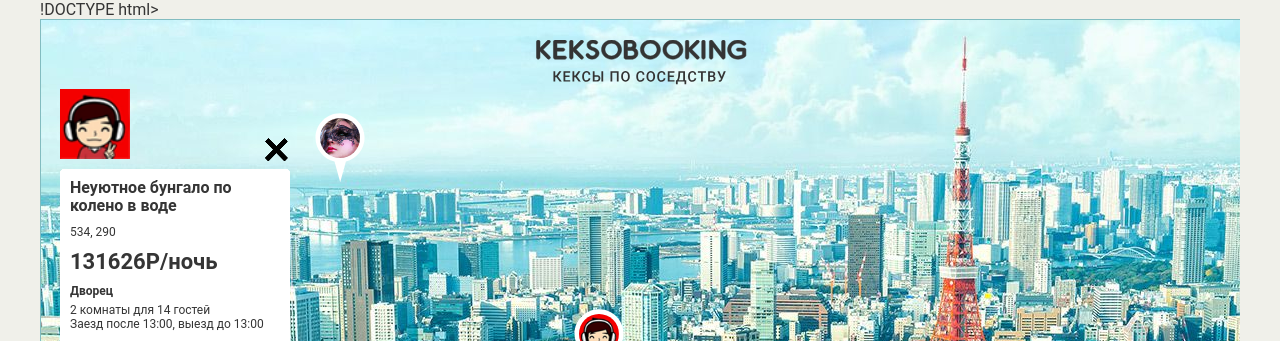
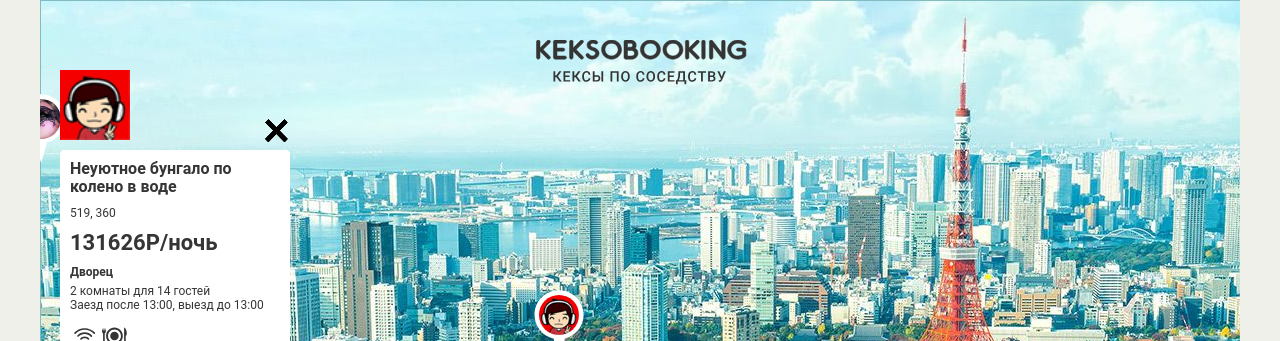
Before and after one commit to ArnaBlack/keksobooking, a plain HTML site: page index.html in a window 1280 px wide. Shown: the top 341 px of the page. Drawn offline with Linux system fonts and the light colour scheme; files whose address does not match are found by name.

Commit message:
мелкие правки

```diff
--- a/index.html
+++ b/index.html
@@ -1,4 +1,4 @@
-!DOCTYPE html>
+<!DOCTYPE html>
 <html lang="ru">
 <head>
   <meta charset="utf-8">
--- a/js/map.js
+++ b/js/map.js
@@ -62,6 +62,11 @@ var TYPES_MAP = {
   bungalo: 'Бунгало'
 };
 
+var template = document.querySelector('template');
+var map = document.querySelector('.map');
+var mapPins = map.querySelector('.map__pins');
+var mapFilters = map.querySelector('.map__filters-container');
+
 //функция генерации случайных значений
 var generateRandomData = function (min, max) {
  return Math.floor(Math.random() * (max - min + 1)) + min;
@@ -78,18 +83,17 @@ var shufflePhotos = function (arr){
 		copyArr[i] = temp;
 	}
 	return copyArr;
-}
+};
 //функция обрезки массива FEATURES
 var cutFeatures = function (arr) {
 	return arr.slice(0, generateRandomData(1,arr.length));
-}
-
+};
 //функция генерации случайных данных
 var generateAds = function () {
 	var OFFERS= [];
 	for (var i = 0; i < ADS_DATA.QUANTITY; i++) {
-		var x = generateRandomData(ADS_DATA.xRangeFrom, ADS_DATA.xRangeTo)- (PIN_SIZE.WIDTH / 2);
-		var y = generateRandomData(ADS_DATA.yRangeFrom, ADS_DATA.yRangeTo)  - PIN_SIZE.HEIGHT;
+		var x = generateRandomData(0, map.clientWidth + 1);
+		var y = generateRandomData(ADS_DATA.yRangeFrom, ADS_DATA.yRangeTo + 1);
 		OFFERS.push({
 			author: {
 				avatar: 'img/avatars/user' +  (i < 10 ? '0' : '') + (i + 1) + '.png'
@@ -133,7 +137,7 @@ var createFeaturesFragment = function (adData, template) {
   };
 
   return featuresElements;
-}
+};
 // огтрисовка фото
 var createPhotoFragment = function (adData, template) {
   var photoElements = template.querySelector('.popup__photos');
@@ -148,10 +152,9 @@ var createPhotoFragment = function (adData, template) {
 
 return photoElements;
 
-}
+};
 // создание  одного обьявления
 var getAdTemplate = function (ad, template) {
-	var template = document.querySelector('template');
   var adTemplate = template.content.querySelector('.map__card');
 	var adElement = adTemplate.cloneNode(true);
 	adElement.querySelector('.popup__title').textContent = ad.offer.title;
@@ -164,30 +167,31 @@ var getAdTemplate = function (ad, template) {
   createPhotoFragment(ad,adElement);
   adElement.querySelector('.popup__description').textContent = ad.offer.description;
   adElement.querySelector('.popup__avatar').src = ad.author.avatar;
-
 	return adElement;
-}
+};
 //создание одной метки
 var getPin = function (ad, template) {
   var pinTemplate = template.content.querySelector('.map__pin');
   var pinElement = pinTemplate.cloneNode(true);
-
-  pinElement.style ='left:' + ad.location.x + 'px; top:' + ad.location.y + 'px;';
+  var pinX = ad.location.x - PIN_SIZE.WIDTH / 2;
+  var pinY =  ad.location.y  - PIN_SIZE.HEIGHT;
+  pinElement.style ='left: ' + pinX + 'px; top: ' +  pinY +'px;';
   pinElement.querySelector('img').src =ad.author.avatar;
   pinElement.querySelector('img').alt =ad.offer.title;
-  console.log(pinElement);
   return pinElement;
+};
+var advertisements = generateAds();
+//отсовка на карте
+var fragmentAds = document.createDocumentFragment();
+var fragmentPins = document.createDocumentFragment();
+for (var i = 0; i < ADS_DATA.QUANTITY; i++) {
+  fragmentAds.appendChild(getAdTemplate(advertisements[i], template));
+  fragmentPins.appendChild(getPin(advertisements[i], template));
 }
-//отсовка фрагмента на карте
-var template = document.querySelector('template');
-var map = document.querySelector('.map__pins');
-var advertisements = generateAds();
-var fragment = document.createDocumentFragment();
-for (var i = 0; i < ADS_DATA.QUANTITY; i++) {
-	fragment.appendChild(getAdTemplate(advertisements[i], template));
-  fragment.appendChild(getPin(advertisements[i], template));
-}
-map.appendChild(fragment);
+map.insertBefore(fragmentAds, mapFilters);
+mapPins.appendChild(fragmentPins);
+
+map.classList.remove('map--faded');
 
 
-document.querySelector('.map').classList.remove('map--faded');
+//поменять название координат
```
